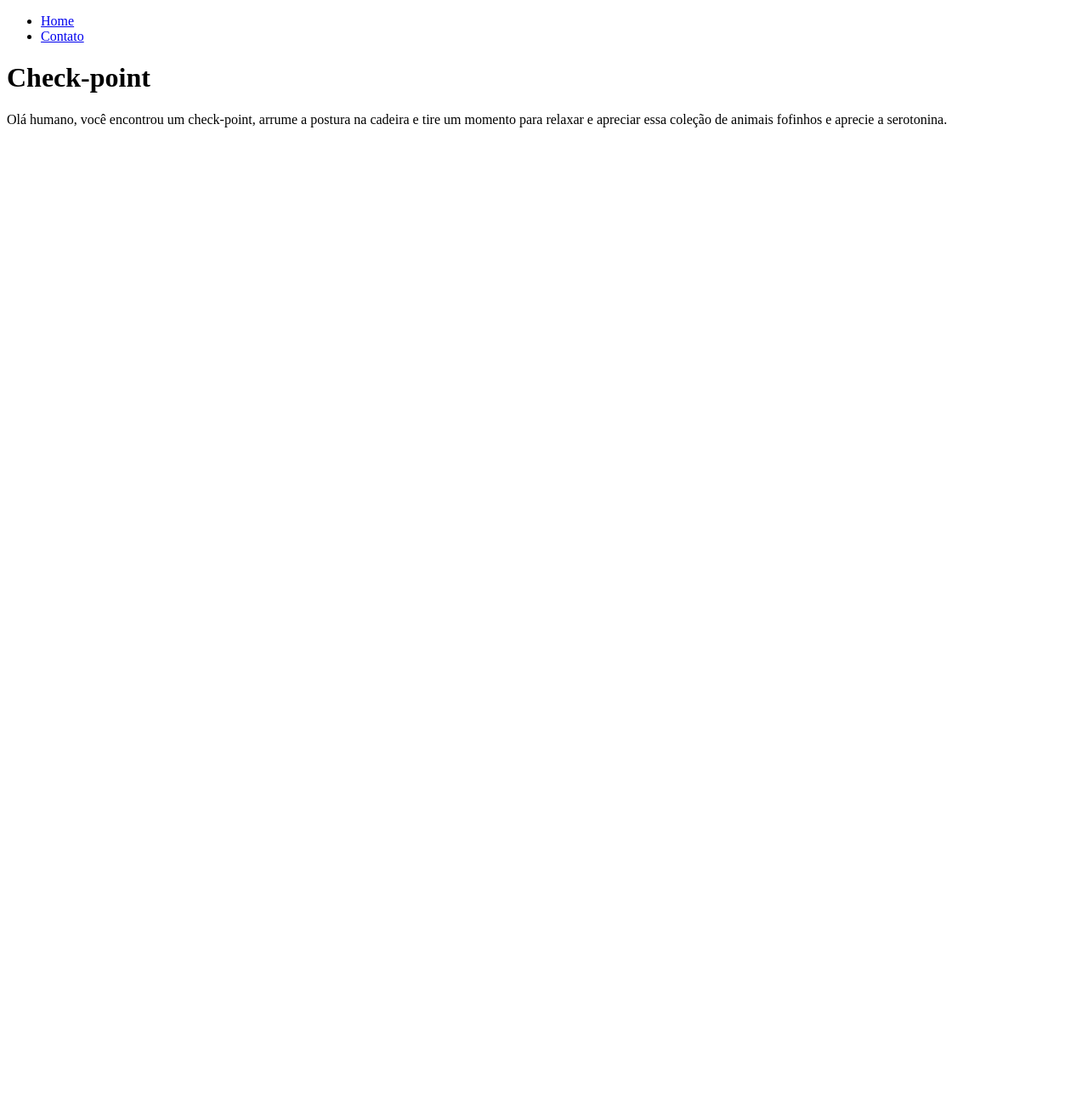
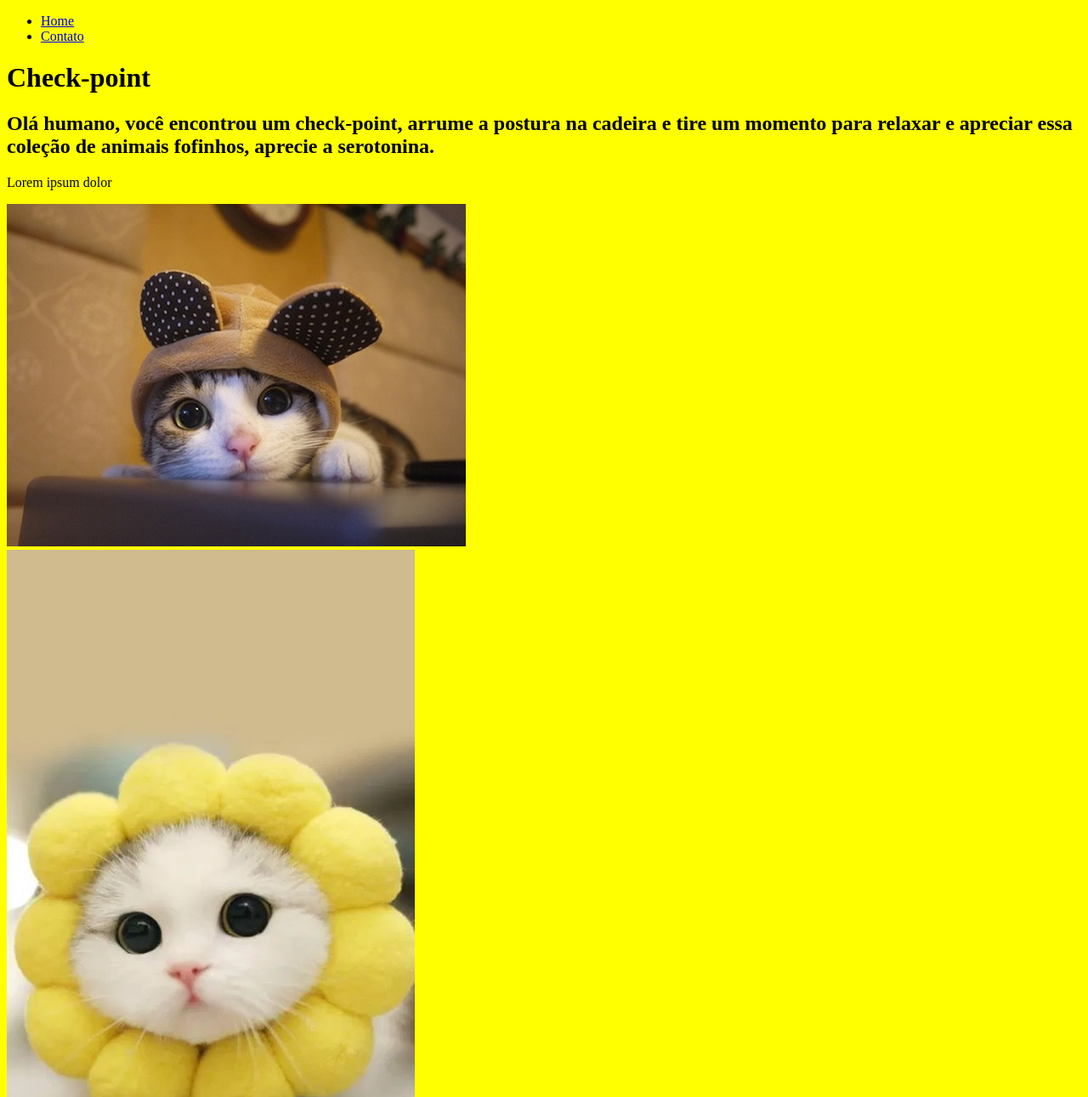
Before and after one commit to alvaroasevedo/fundamentos-web, a plain HTML site: page index.html in a window 1280 px wide. Shown: the top 1291 px of the page at 85% size. Before the commit the page ends 800 px from the top, so only its background shows below. Drawn offline with Linux system fonts and the light colour scheme.

Commit message:
Cor e Fotos

```diff
--- a/index.html
+++ b/index.html
@@ -9,6 +9,7 @@
 </head>
 
 <body>
+    <body bgcolor="FFFF00"> </body>
 
     <ul>
         <li>
@@ -21,7 +22,17 @@
 
     <h1> Check-point </h1>
 
-    <p>Olá humano, você encontrou um check-point, arrume a postura na cadeira e tire um momento para relaxar e apreciar essa coleção de animais fofinhos e aprecie a serotonina.</p>
+    <h2>Olá humano, você encontrou um check-point, arrume a postura na cadeira e tire um momento para relaxar e apreciar essa coleção de animais fofinhos, aprecie a serotonina.</h2>
+
+
+    <p>Lorem ipsum dolor <span style="background-color: rgb(238, 195, 5);"></span></p>
+    <img src="img\1.jpg" alt="Gato de touca">
+    <br>
+    <img src="img\491e2c0b5321ced6908f1ce46e27acae.png" alt="Gato fantasiado de girasol">
+    <br>
+    <img src="img\35741-olha-a-cara-de-perigoso-desse-filhote-diapo-3.jpg" alt="Filhote de urso polar mostrando a lingua na neve">
+    <br>
+
 </body>
 
 </html>
```
Also changed, not shown: img/1.jpg (added), img/35741-olha-a-cara-de-perigoso-desse-filhote-diapo-3.jpg (added), img/491e2c0b5321ced6908f1ce46e27acae.png (added), img/FOFURA-1.png (added), img/animais-fofos-2.jpg (added), img/images.jpg (added), 1 other file.
